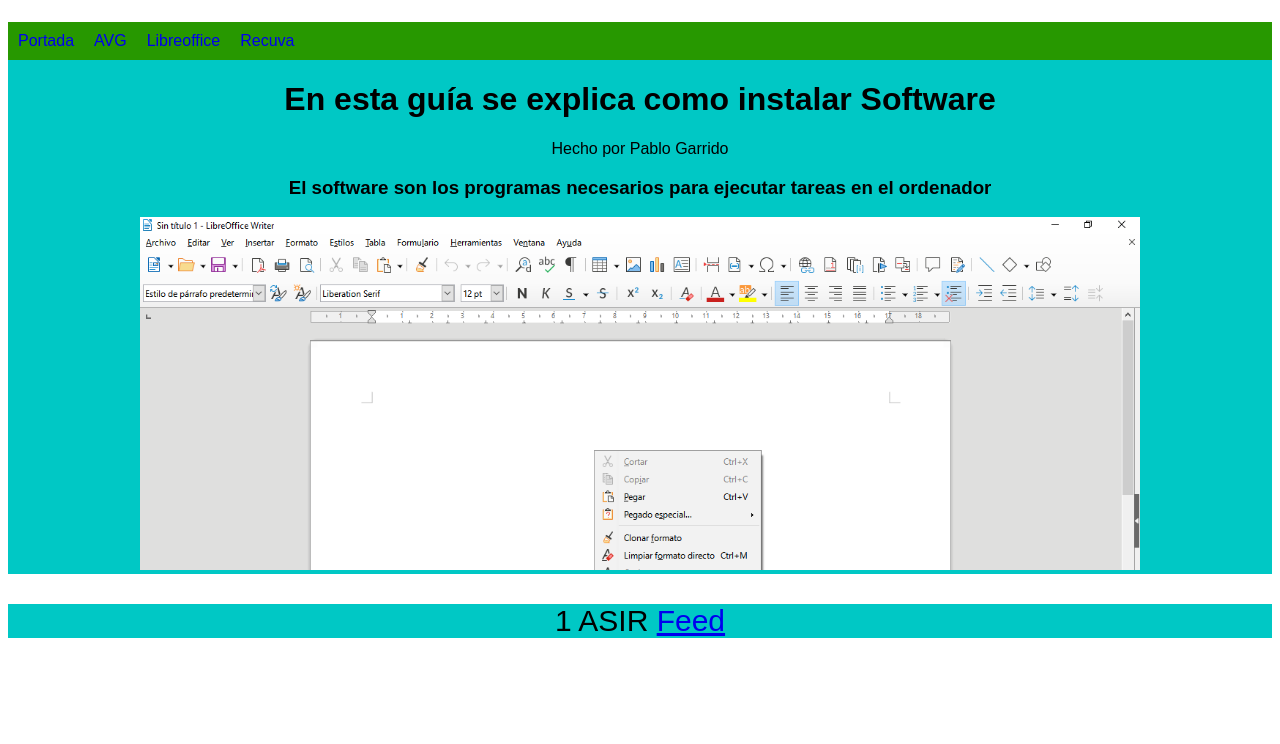
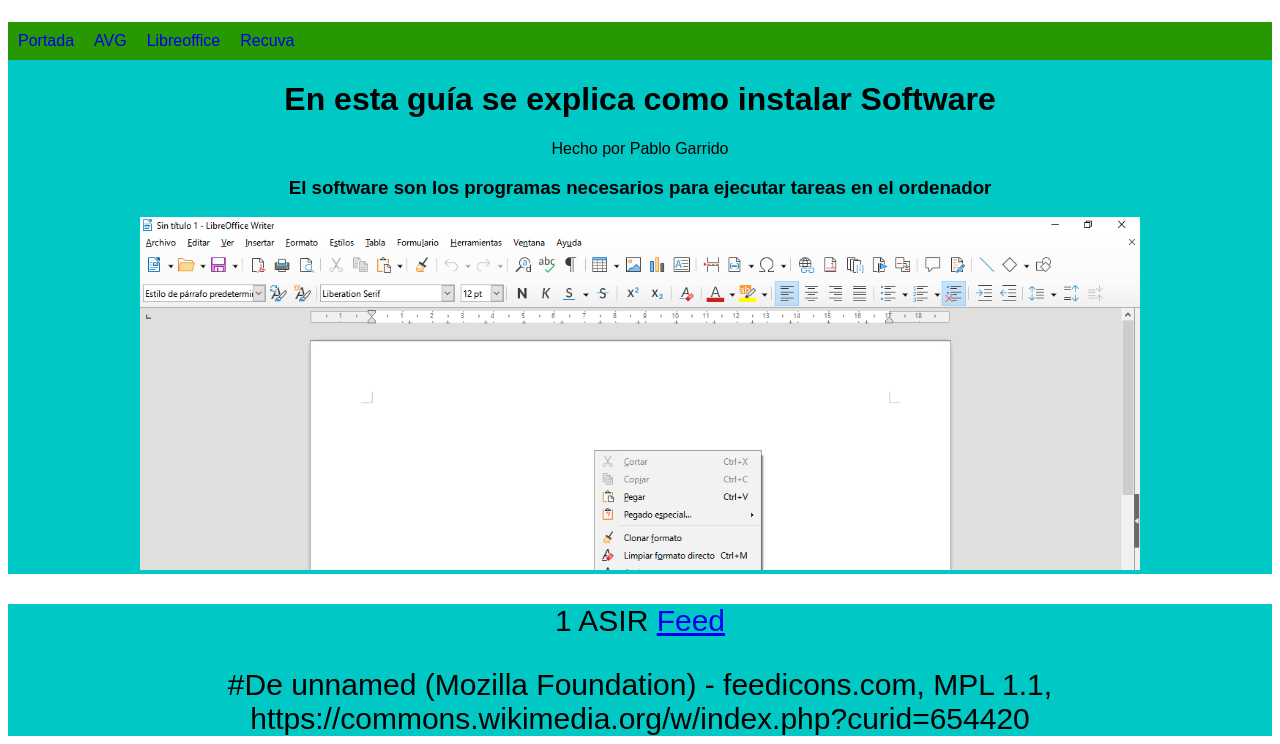
Before and after one commit to gagapama/proyectofhwgagapama, a plain HTML site: page index.html in a window 1280 px wide. Shown: the part 126-870 px from the top of the page. Before the commit the page ends 800 px from the top, so only its background shows below. Drawn offline with nearby package versions, Linux system fonts and the light colour scheme.

Commit message:
Update index.html

```diff
--- a/index.html
+++ b/index.html
@@ -57,6 +57,7 @@ $(document).ready(function(){
 </section>
 <footer>
     <p>1 ASIR <a href="Paginas/Feed.xml">Feed</a></p>
+    #De unnamed (Mozilla Foundation) - feedicons.com, MPL 1.1, https://commons.wikimedia.org/w/index.php?curid=654420
 </footer>
 
 </body>
```
